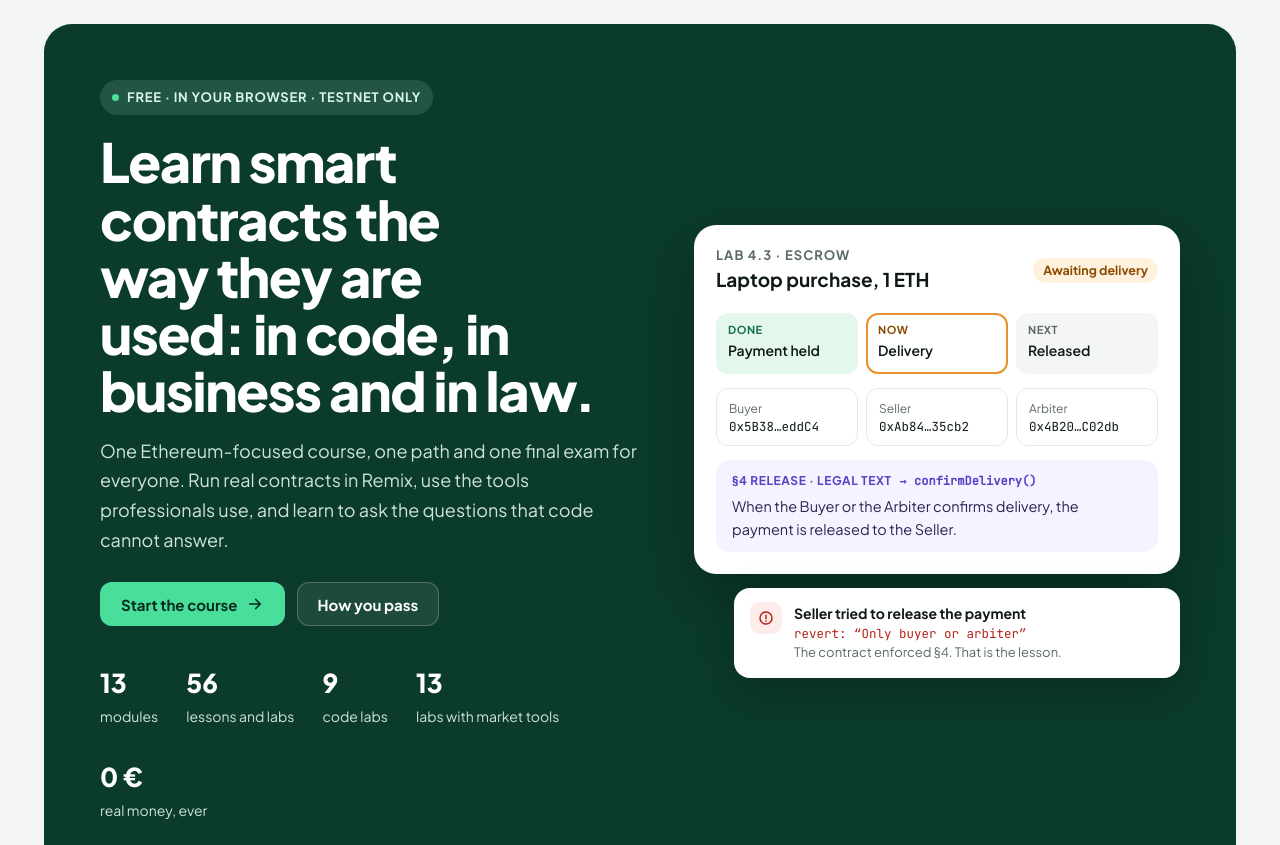
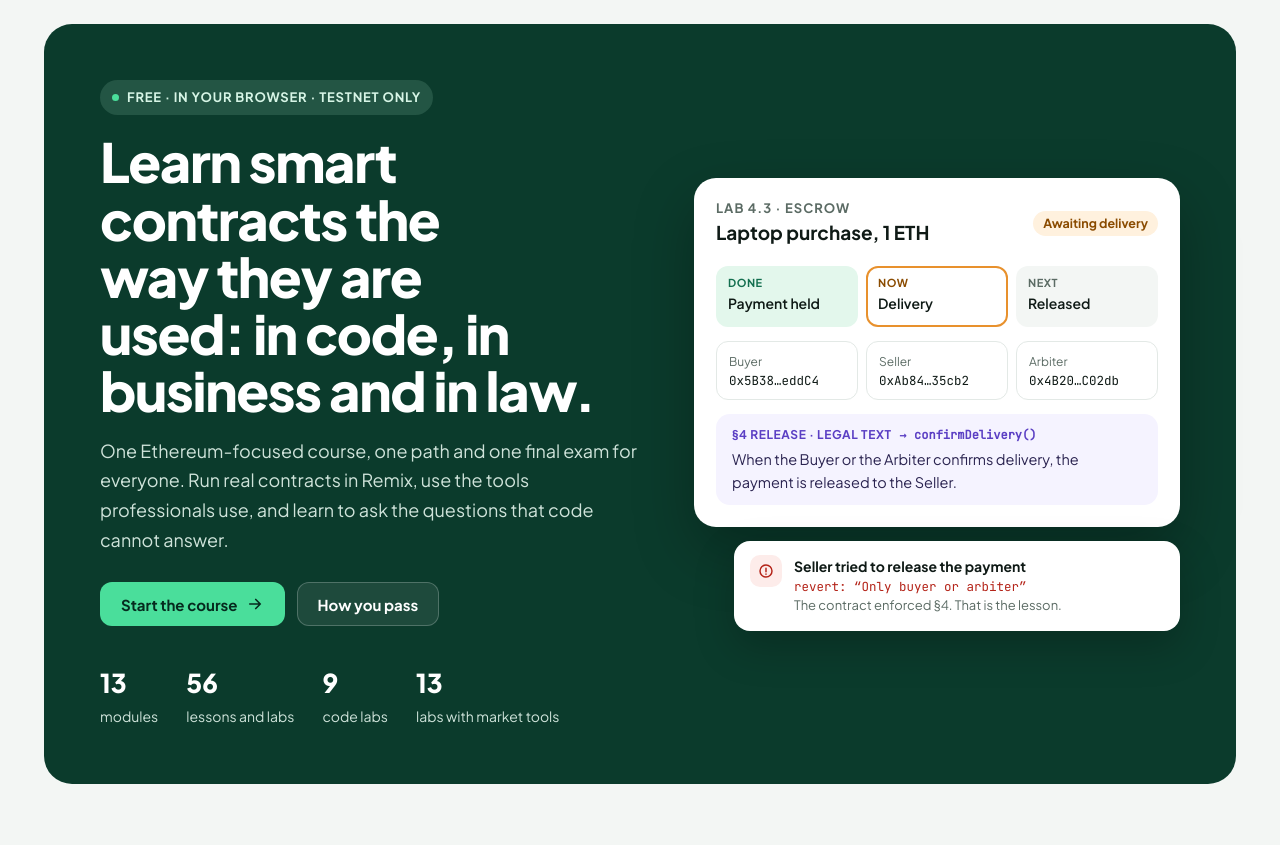
Before and after one commit to adityashinde521/contract-commons, an Astro site: page / in a window 1280 px wide. Shown: the part 73-918 px from the top of the page. Built offline with nearby package versions, Linux system fonts and the light colour scheme; Astro itself is replaced by a stand-in of ours.

Commit message:
Home: remove the real-money stat from the hero
Co-Authored-By: Claude Opus 5.5 <noreply@anthropic.com>
Claude-Session: https://claude.ai/code/session_017zMoD1ay2aTUmpXkJbeDsT

```diff
--- a/src/pages/index.astro
+++ b/src/pages/index.astro
@@ -42,7 +42,6 @@ const exam = [
           <div><b>{lessons.length}</b>lessons and labs</div>
           <div><b>{codeLabs}</b>code labs</div>
           <div><b>{toolLabs}</b>labs with market tools</div>
-          <div><b>0 €</b>real money, ever</div>
         </div>
       </div>
       <div class="hero-visual" aria-label="Example: an escrow contract in lab 4.3">
```
